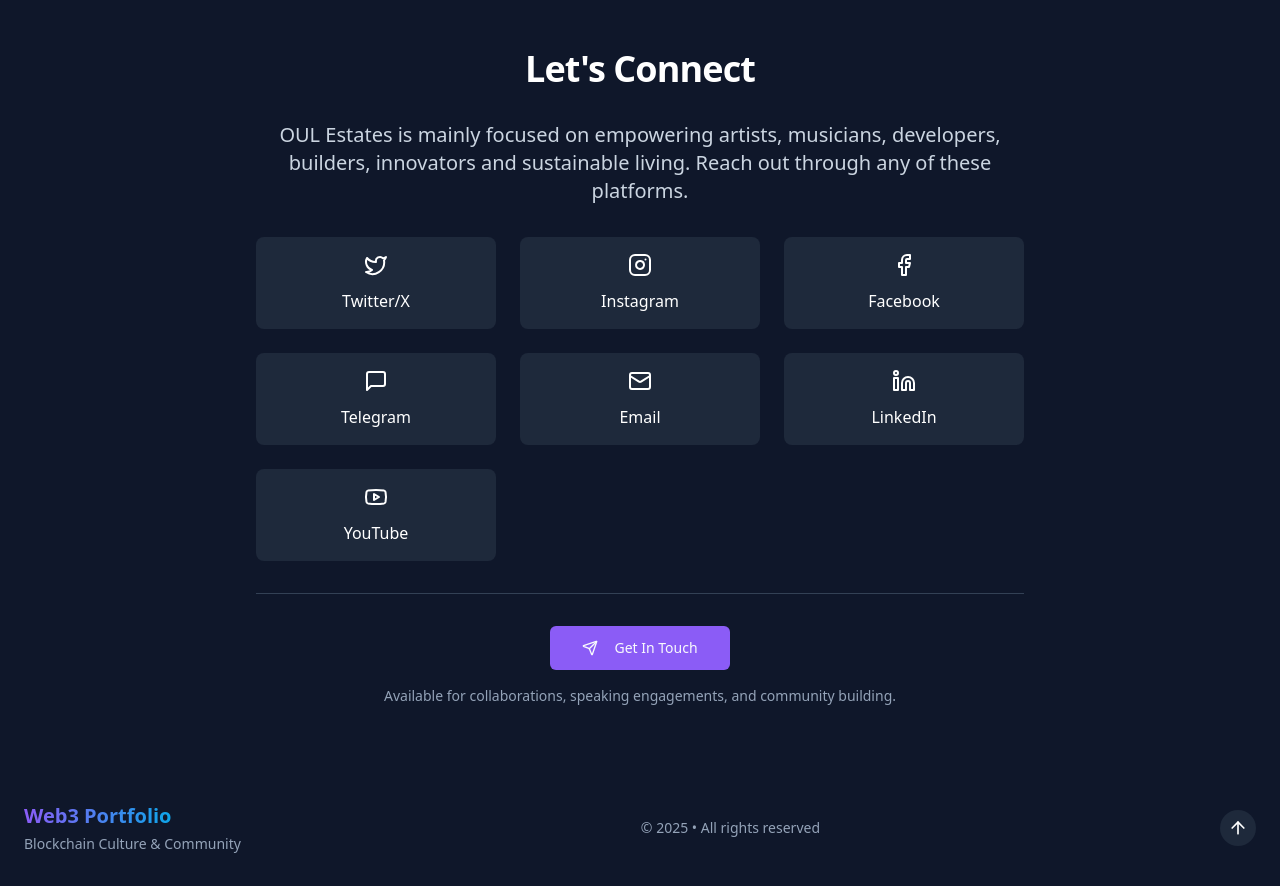
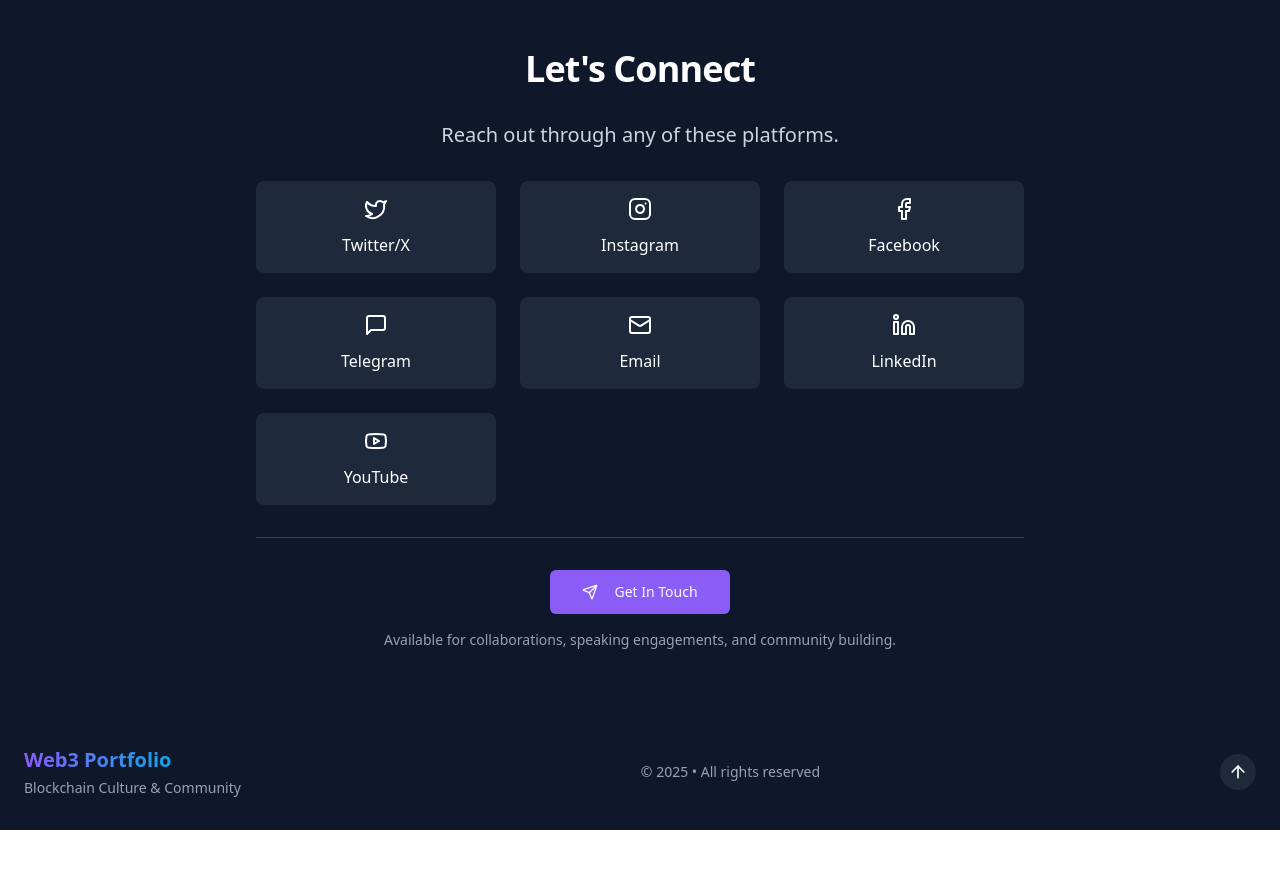
Before and after one commit to Maxwellbruno95/culture-crypto-verse, a React (Vite) app: page / in a window 1280 px wide. Shown: the part 10200-11086 px from the top of the page. After the commit the page ends 11030 px from the top, so only its background shows below. Built offline with nearby package versions, Linux system fonts and the light colour scheme.

Commit message:
Remove unnecessary text
Remove the text about OUL Estates in the contact section.

```diff
--- a/src/components/Contact.tsx
+++ b/src/components/Contact.tsx
@@ -57,7 +57,6 @@ const Contact = () => {
       <div className="max-w-3xl mx-auto text-center space-y-8">
         <h2 className="text-4xl font-bold text-white">Let's Connect</h2>
         <p className="text-xl text-slate-300">
-          OUL Estates is mainly focused on empowering artists, musicians, developers, builders, innovators and sustainable living.
           Reach out through any of these platforms.
         </p>
 
```
